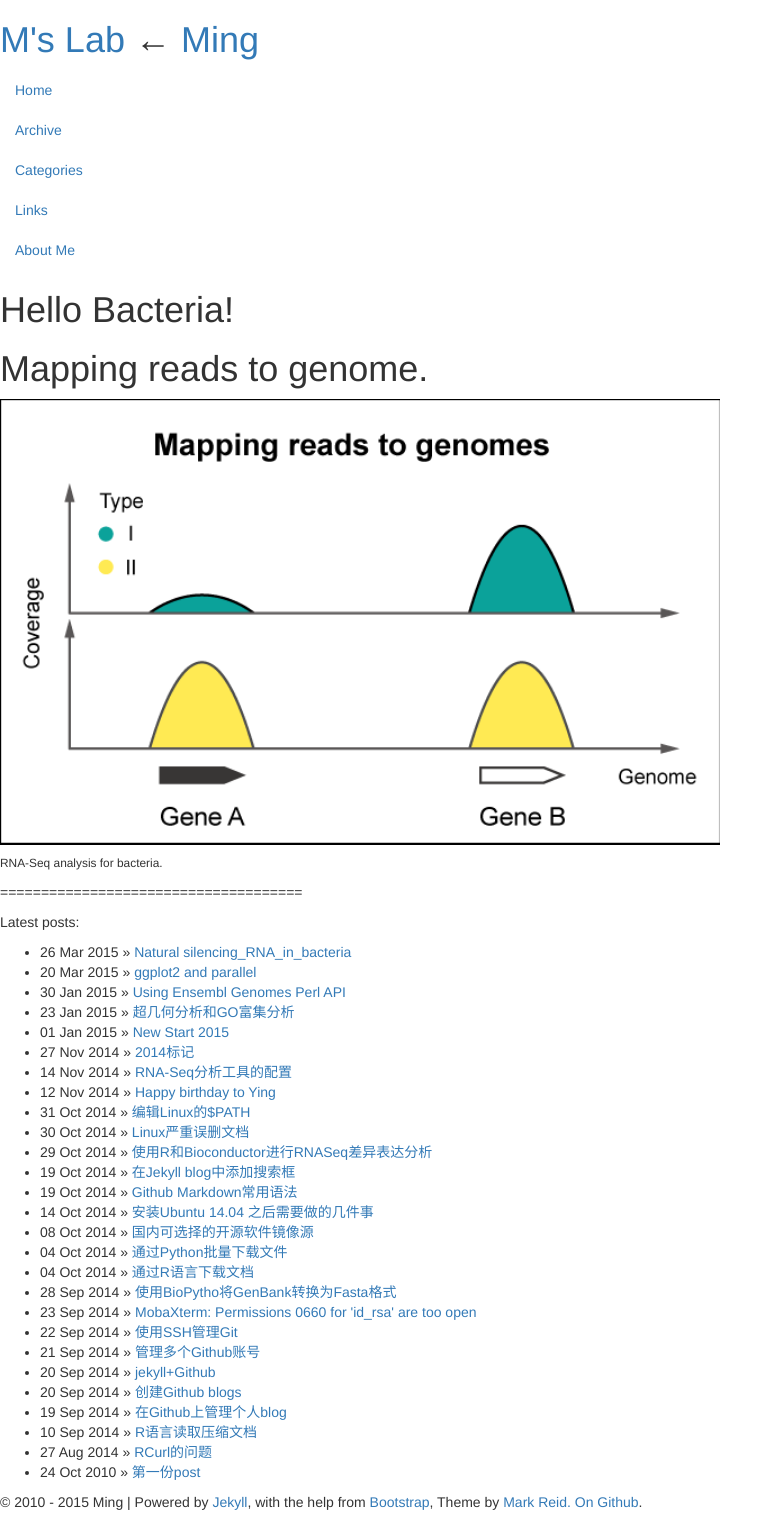
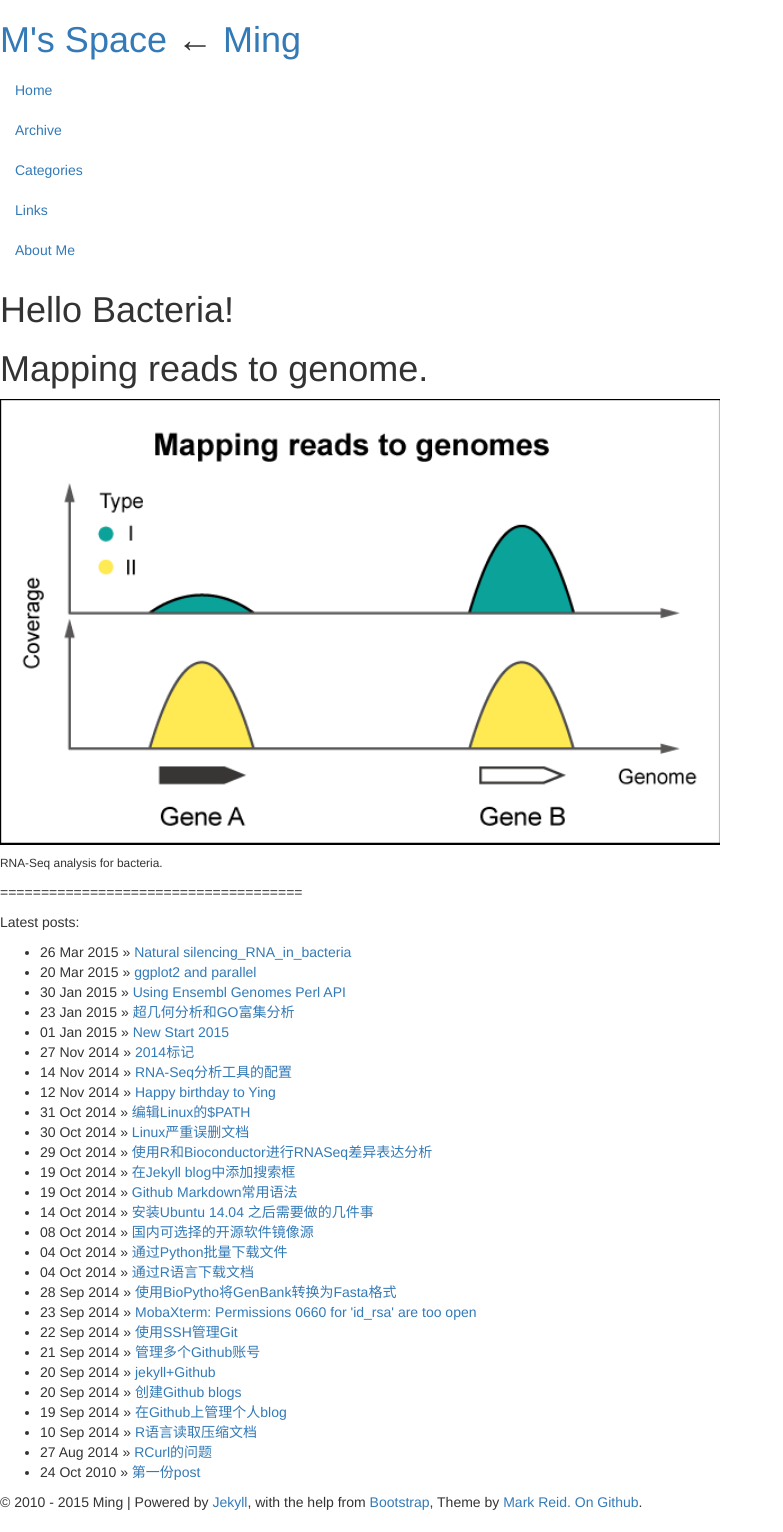
Before and after one commit to bakerwm/bakerwm.github.com, a Jekyll site: the page built from index.md, in a window 1280 px wide. Shown: the whole page, without its empty margins (0-783 px from the left). Built offline with Jekyll 4.4.1, drawn with Linux system fonts in a browser that asks for light colours; nearby versions of some CDN libraries; library files that are not in the unit come from our copies; Markdown is read by kramdown in place of the engine named in the settings.

Commit message:
change name of blog

```diff
--- a/_config.yml
+++ b/_config.yml
@@ -10,7 +10,7 @@ markdown: redcarpet
 # Themes are encouraged to use these universal variables
 # so be sure to set them if your theme uses them.
 #
-title : M's Lab
+title : M's Space
 tagline: R & Perl
 author :
   name : Ming
```
